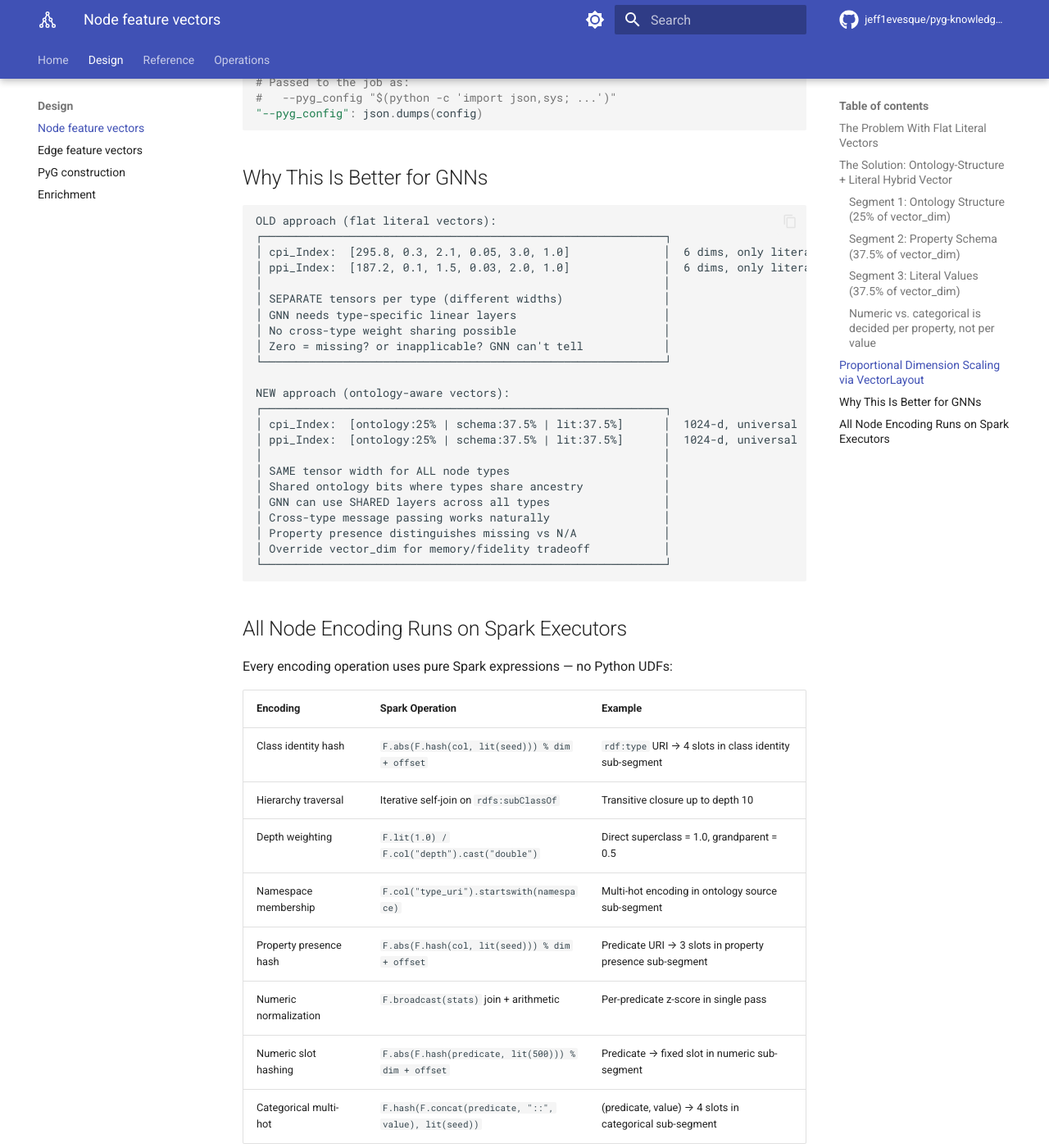
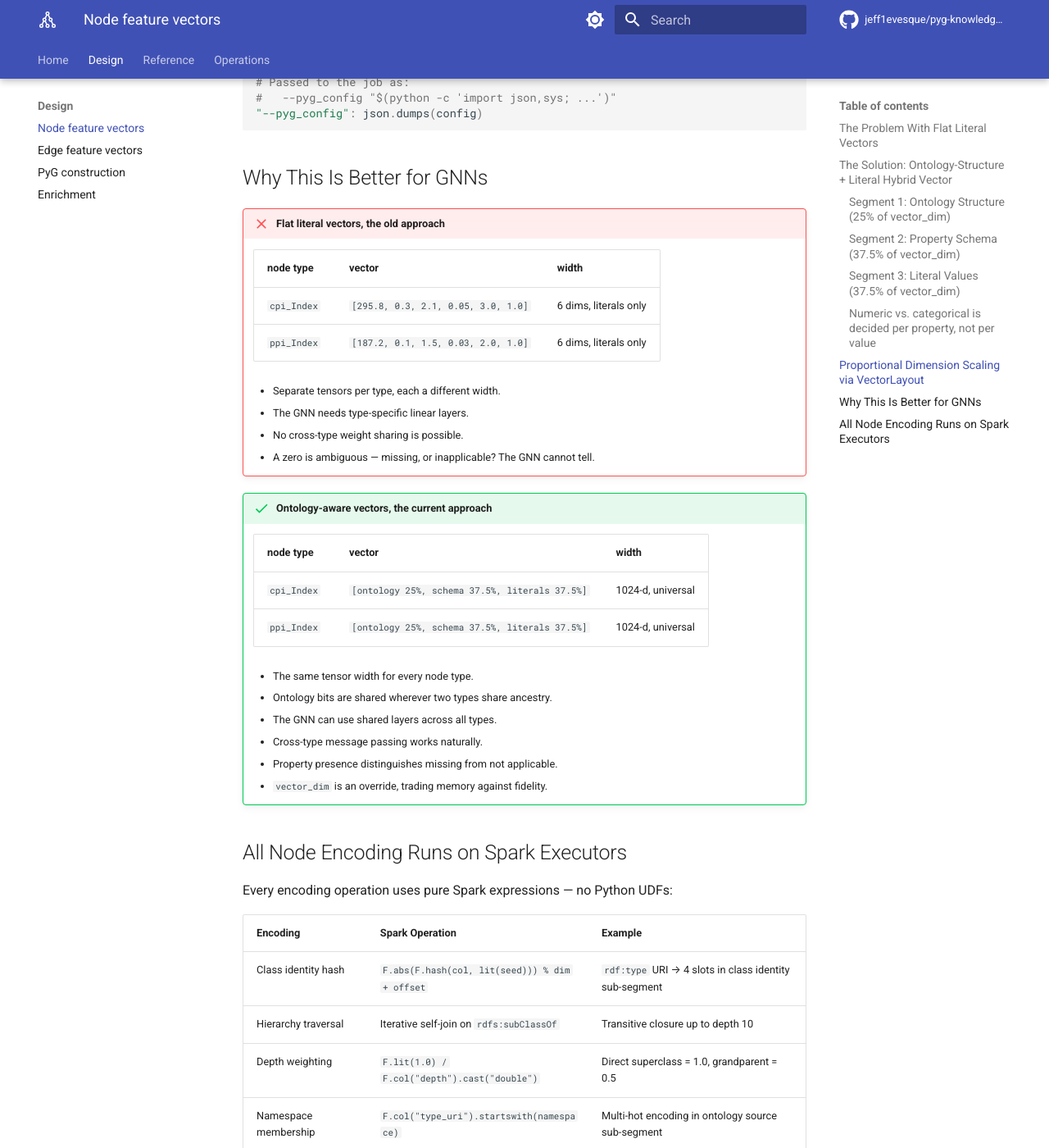
Before and after one commit to jeff1evesque/pyg-knowledge-graph-builder, an MkDocs documentation site: the page built from documentation/design/node-features.md, in a window 1280 px wide and 1400 px high, scrolled down 6469 px. Shown: the whole window at 82% size. Built offline with MkDocs 1.6.1 and Material for MkDocs 9.7.7, drawn with Linux system fonts in a browser that asks for light colours; comment, search, counter and statistics services are not loaded.

Commit message:
#392: node-features.md, the old/new comparison was never a diagram

````diff
--- a/documentation/design/node-features.md
+++ b/documentation/design/node-features.md
@@ -260,31 +260,31 @@ config = {
 
 ## Why This Is Better for GNNs
 
-```
-OLD approach (flat literal vectors):
-┌────────────────────────────────────────────────────────────┐
-│ cpi_Index:  [295.8, 0.3, 2.1, 0.05, 3.0, 1.0]              │  6 dims, only literals
-│ ppi_Index:  [187.2, 0.1, 1.5, 0.03, 2.0, 1.0]              │  6 dims, only literals
-│                                                            │
-│ SEPARATE tensors per type (different widths)               │
-│ GNN needs type-specific linear layers                      │
-│ No cross-type weight sharing possible                      │
-│ Zero = missing? or inapplicable? GNN can't tell            │
-└────────────────────────────────────────────────────────────┘
+!!! failure "Flat literal vectors, the old approach"
 
-NEW approach (ontology-aware vectors):
-┌────────────────────────────────────────────────────────────┐
-│ cpi_Index:  [ontology:25% | schema:37.5% | lit:37.5%]      │  1024-d, universal
-│ ppi_Index:  [ontology:25% | schema:37.5% | lit:37.5%]      │  1024-d, universal
-│                                                            │
-│ SAME tensor width for ALL node types                       │
-│ Shared ontology bits where types share ancestry            │
-│ GNN can use SHARED layers across all types                 │
-│ Cross-type message passing works naturally                 │
-│ Property presence distinguishes missing vs N/A             │
-│ Override vector_dim for memory/fidelity tradeoff           │
-└────────────────────────────────────────────────────────────┘
-```
+    | node type | vector | width |
+    |---|---|---|
+    | `cpi_Index` | `[295.8, 0.3, 2.1, 0.05, 3.0, 1.0]` | 6 dims, literals only |
+    | `ppi_Index` | `[187.2, 0.1, 1.5, 0.03, 2.0, 1.0]` | 6 dims, literals only |
+
+    - Separate tensors per type, each a different width.
+    - The GNN needs type-specific linear layers.
+    - No cross-type weight sharing is possible.
+    - A zero is ambiguous — missing, or inapplicable? The GNN cannot tell.
+
+!!! success "Ontology-aware vectors, the current approach"
+
+    | node type | vector | width |
+    |---|---|---|
+    | `cpi_Index` | `[ontology 25%, schema 37.5%, literals 37.5%]` | 1024-d, universal |
+    | `ppi_Index` | `[ontology 25%, schema 37.5%, literals 37.5%]` | 1024-d, universal |
+
+    - The same tensor width for every node type.
+    - Ontology bits are shared wherever two types share ancestry.
+    - The GNN can use shared layers across all types.
+    - Cross-type message passing works naturally.
+    - Property presence distinguishes missing from not applicable.
+    - `vector_dim` is an override, trading memory against fidelity.
 
 ## All Node Encoding Runs on Spark Executors
 
````
